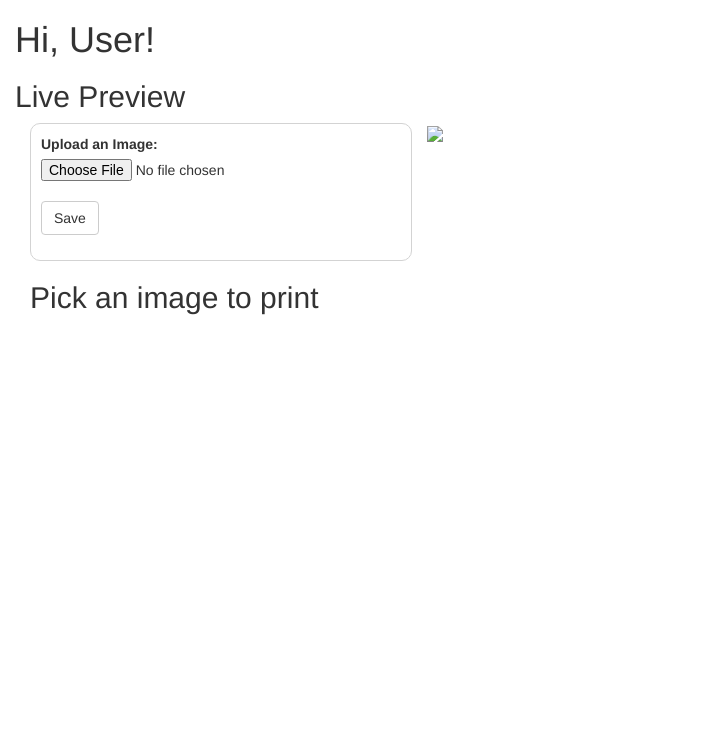
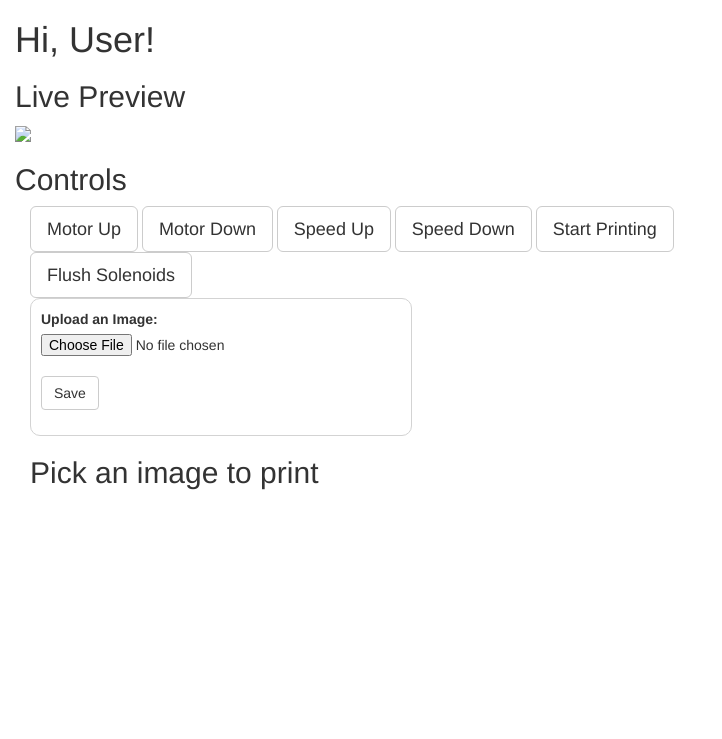
Before and after one commit to sheggen/pavement-painter, a Flask app: template webServer/app/templates/index.html in a window 1280 px wide. Shown: the top 739 px of the page, without its empty margins (0-722 px from the left). Run offline with Flask 2, Linux system fonts and the light colour scheme; the template is opened without the code that fills it, so the values that code supplies are empty; some libraries are stand-ins or nearby versions.

Commit message:
setting up web server

```diff
--- a/webServer/app/controllers/__init__.py
+++ b/webServer/app/controllers/__init__.py
@@ -2,4 +2,4 @@
 
 main_bp = Blueprint('main', __name__)
 
-from app.controllers import main_controllers
+from webServer.app.controllers import main_controllers
--- a/webServer/app/controllers/liveCamera.py
+++ b/webServer/app/controllers/liveCamera.py
@@ -47,7 +47,7 @@
             server = StreamingServer(address, StreamingHandler)
             server.serve_forever()
         finally:
-            camera.stop_recording()
+            self.camera.stop_recording()
 
 
 class StreamingOutput():
--- a/webServer/app/static/js/index.js
+++ b/webServer/app/static/js/index.js
@@ -36,3 +36,16 @@
         }
     })
 }
+
+function buttonPressed(btn) {
+    $.ajax({
+        method: "GET",
+        url: "activateButton/"+btn.id,
+        success: function(response) {
+            if (response["success"]) {
+                allBtns = $("#imgSection").find(".dasButtons").removeClass("btn-info");
+                $(btn).addClass("btn-info");
+            }
+        }
+    })
+}
--- a/webServer/app/templates/index.html
+++ b/webServer/app/templates/index.html
@@ -7,6 +7,15 @@
 <h1>Hi, User!</h1>
 <h2>Live Preview</h2>
 <img src="{{ url_for('video_feed') }}">
+<h2>Controls</h2>
+<div class="col-md-12">
+    <button class="btn btn-default btn-lg" id="motorUp" onclick="buttonPressed(this)">Motor Up</button>
+    <button class="btn btn-default btn-lg" id="motorDown" onclick="buttonPressed(this)">Motor Down</button>
+    <button class="btn btn-default btn-lg" id="speedUp" onclick="buttonPressed(this)">Speed Up</button>
+    <button class="btn btn-default btn-lg" id="speedDown" onclick="buttonPressed(this)">Speed Down</button>
+    <button class="btn btn-default btn-lg" id="startStopPrint" onclick="buttonPressed(this)">Start Printing</button>
+    <button class="btn btn-default btn-lg" id="init" onclick="buttonPressed(this)">Flush Solenoids</button>
+</div>
 <div class="col-md-6">
         <form id="imageUploadForm" action="addImage" method="POST" enctype='multipart/form-data' style="border: 1px lightgray solid; border-radius: 10px; padding: 10px;">
             <div class="form-group">
```
Also changed, not shown: main.py (deleted, +0 -13 lines), requirements.txt (deleted, +0 -51 lines), webServer/app.py (+7 -5 lines), webServer/app/PavementPainter.py (renamed from PavementPainter.py, +3 -16 lines), webServer/app/__init__.py (+16 -1 lines), webServer/app/controllers/main_controllers.py (+10 -3 lines), webServer/requirements.txt (added, +18 -0 lines), Dandelion.jpg (deleted), IMAGE.jpg (deleted), WAVEY_LINES.jpg (deleted), pigeon2.jpg (deleted), test_img.png (deleted), webServer/__init__.py (added), webServer/app/OBD2.py (renamed from OBD2.py), 1 more files, 2 other files. Lines whose indentation alone changed are shown as unchanged.
